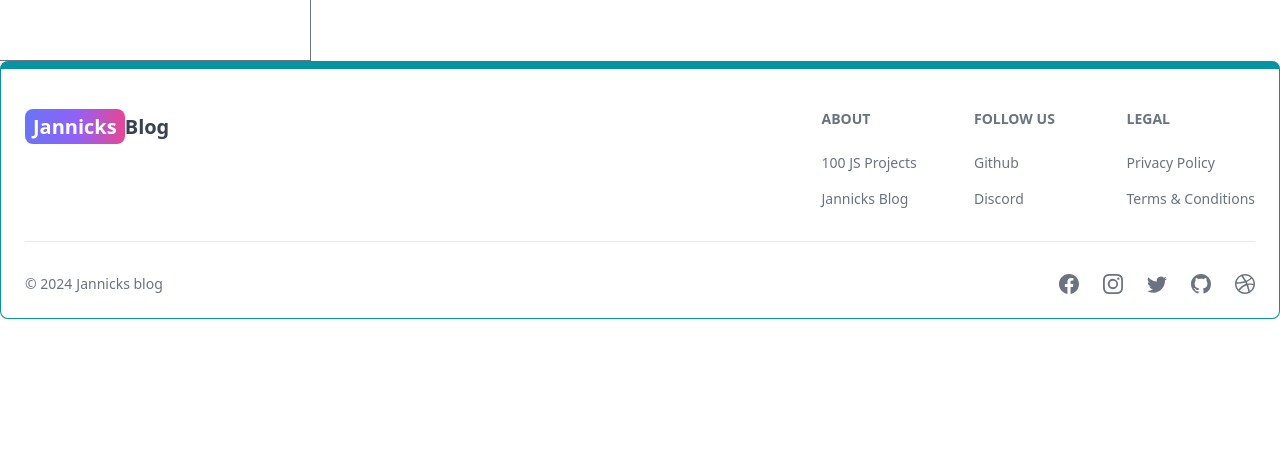
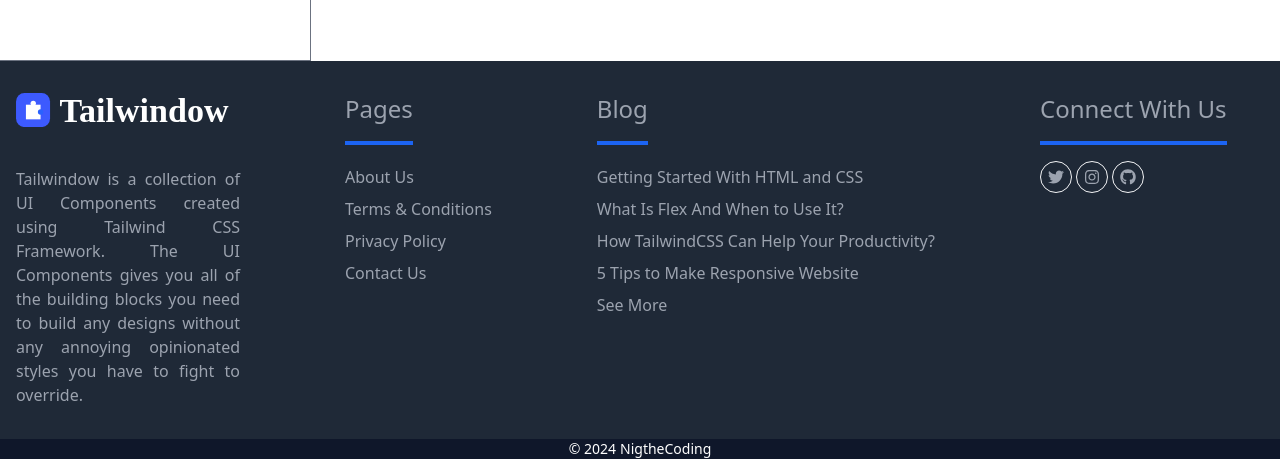
Before and after one commit to JannickPepe/MERN-Blog, a React (Vite) app in the folder client/: page /search in a window 1280 px wide. Shown: the part 803-1262 px from the top of the page. Before the commit the page ends 1122 px from the top, so only its background shows below. Built offline with nearby package versions, Linux system fonts and the light colour scheme; no server answers.

Commit message:
remade footer and small UI changes to landing

```diff
--- a/client/src/components/Footer.jsx
+++ b/client/src/components/Footer.jsx
@@ -1,81 +1,98 @@
 import { Footer } from 'flowbite-react';
 import { Link } from 'react-router-dom';
 import { BsFacebook, BsInstagram, BsTwitter, BsGithub, BsDribbble } from 'react-icons/bs';
+
 export default function FooterCom() {
+
   return (
-    <Footer container className='border border-t-8 border-teal-500'>
-      <div className='w-full max-w-7xl mx-auto'>
-        <div className='grid w-full justify-between sm:flex md:grid-cols-1'>
-          <div className='mt-5'>
-            <Link
-              to='/'
-              className='self-center whitespace-nowrap text-lg sm:text-xl font-semibold dark:text-white'
-            >
-              <span className='px-2 py-1 bg-gradient-to-r from-indigo-500 via-purple-500 to-pink-500 rounded-lg text-white'>
-                Jannicks
-              </span>
-              Blog
-            </Link>
-          </div>
-          <div className='grid grid-cols-2 gap-8 mt-4 sm:grid-cols-3 sm:gap-6'>
-            <div>
-              <Footer.Title title='About' />
-              <Footer.LinkGroup col>
-                <Footer.Link
-                  href='https://www.100jsprojects.com'
-                  target='_blank'
-                  rel='noopener noreferrer'
-                >
-                  100 JS Projects
-                </Footer.Link>
-                <Footer.Link
-                  href='/about'
-                  target='_blank'
-                  rel='noopener noreferrer'
-                >
-                  Jannicks Blog
-                </Footer.Link>
-              </Footer.LinkGroup>
+    <footer>
+      <div className="bg-gray-800 py-4 text-gray-400">
+        <div className="container px-4 mx-auto">
+          <div className="-mx-4 flex flex-wrap justify-between">
+            <div className="px-4 my-4 w-full xl:w-1/5">
+              <a href="/" className="block w-56 mb-10">
+                <svg version="1.1" viewBox="0 0 3368 512" xmlns="http://www.w3.org/2000/svg">
+                  <g fill="none" fillRule="evenodd">
+                    <g transform="translate(0 -75)">
+                      <g transform="translate(0 75)">
+                        <rect width="512" height="512" rx="128" fill="#3D5AFE"></rect>
+                        <rect x="149" y="176" width="220" height="220" fill="#fff"></rect>
+                        <circle cx="259" cy="156" r="40" fill="#fff"></circle>
+                        <circle cx="369" cy="286" r="40" fill="#2962FF"></circle>
+                      </g>
+                      <text fill="white" fontFamily="Nunito-Bold, Nunito" fontSize="512" fontWeight="bold">
+                        <tspan x="654" y="518">Tailwindow</tspan>
+                      </text>
+                    </g>
+                  </g>
+                </svg>
+              </a>
+              <p className="text-justify">
+                Tailwindow is a collection of UI Components created using Tailwind CSS Framework. The UI Components gives you all of the building blocks you need to build any designs without any annoying opinionated styles you have to fight to override.
+              </p>
             </div>
-            <div>
-              <Footer.Title title='Follow us' />
-              <Footer.LinkGroup col>
-                <Footer.Link
-                  href='https://www.github.com/sahandghavidel'
-                  target='_blank'
-                  rel='noopener noreferrer'
-                >
-                  Github
-                </Footer.Link>
-                <Footer.Link href='#'>Discord</Footer.Link>
-              </Footer.LinkGroup>
+
+            <div className="px-4 my-4 w-full sm:w-auto">
+              <div>
+                <h2 className="inline-block text-2xl pb-4 mb-4 border-b-4 border-blue-600">Pages</h2>
+              </div>
+              <ul className="leading-8">
+                <li><a href="#" className="hover:text-blue-400">About Us</a></li>
+                <li><a href="#" className="hover:text-blue-400">Terms &amp; Conditions</a></li>
+                <li><a href="#" className="hover:text-blue-400">Privacy Policy</a></li>
+                <li><a href="#" className="hover:text-blue-400">Contact Us</a></li>
+              </ul>
             </div>
-            <div>
-              <Footer.Title title='Legal' />
-              <Footer.LinkGroup col>
-                <Footer.Link href='#'>Privacy Policy</Footer.Link>
-                <Footer.Link href='#'>Terms &amp; Conditions</Footer.Link>
-              </Footer.LinkGroup>
+            <div className="px-4 my-4 w-full sm:w-auto">
+              <div>
+                <h2 className="inline-block text-2xl pb-4 mb-4 border-b-4 border-blue-600">Blog</h2>
+              </div>
+              <ul className="leading-8">
+                <li><a href="#" className="hover:text-blue-400">Getting Started With HTML and CSS</a></li>
+                <li><a href="#" className="hover:text-blue-400">What Is Flex And When to Use It?</a></li>
+                <li><a href="#" className="hover:text-blue-400">How TailwindCSS Can Help Your Productivity?</a></li>
+                <li><a href="#" className="hover:text-blue-400">5 Tips to Make Responsive Website</a></li>
+                <li><a href="#" className="hover:text-blue-400">See More</a></li>
+              </ul>
+            </div>
+            <div className="px-4 my-4 w-full sm:w-auto xl:w-1/5">
+              <div>
+                <h2 className="inline-block text-2xl pb-4 mb-4 border-b-4 border-blue-600">Connect With Us</h2>
+              </div>
+              <div>
+                <a href="#" className="inline-flex items-center justify-center h-8 w-8 border border-gray-100 rounded-full mr-1 hover:text-blue-400 hover:border-blue-400">
+                  <svg className="w-4 h-4 fill-current" xmlns="http://www.w3.org/2000/svg" viewBox="0 0 512 512">
+                    <path d="M459.37 151.716c.325 4.548.325 9.097.325 13.645 0 138.72-105.583 298.558-298.558 298.558-59.452 0-114.68-17.219-161.137-47.106 8.447.974 16.568 1.299 25.34 1.299 49.055 0 94.213-16.568 130.274-44.832-46.132-.975-84.792-31.188-98.112-72.772 6.498.974 12.995 1.624 19.818 1.624 9.421 0 18.843-1.3 27.614-3.573-48.081-9.747-84.143-51.98-84.143-102.985v-1.299c13.969 7.797 30.214 12.67 47.431 13.319-28.264-18.843-46.781-51.005-46.781-87.391 0-19.492 5.197-37.36 14.294-52.954 51.655 63.675 129.3 105.258 216.365 109.807-1.624-7.797-2.599-15.918-2.599-24.04 0-57.828 46.782-104.934 104.934-104.934 30.213 0 57.502 12.67 76.67 33.137 23.715-4.548 46.456-13.32 66.599-25.34-7.798 24.366-24.366 44.833-46.132 57.827 21.117-2.273 41.584-8.122 60.426-16.243-14.292 20.791-32.161 39.308-52.628 54.253z"></path>
+                  </svg>
+                </a>
+                <a href="#" className="inline-flex items-center justify-center h-8 w-8 border border-gray-100 rounded-full mr-1 hover:text-blue-400 hover:border-blue-400">
+                  <svg className="w-4 h-4 fill-current" xmlns="http://www.w3.org/2000/svg" viewBox="0 0 448 512">
+                    <path d="M224.1 141c-63.6 0-114.9 51.3-114.9 114.9s51.3 114.9 114.9 114.9S339 319.5 339 255.9 287.7 141 224.1 141zm0 189.6c-41.1 0-74.7-33.5-74.7-74.7s33.5-74.7 74.7-74.7 74.7 33.5 74.7 74.7-33.6 74.7-74.7 74.7zm146.4-194.3c0 14.9-12 26.8-26.8 26.8-14.9 0-26.8-12-26.8-26.8s12-26.8 26.8-26.8 26.8 12 26.8 26.8zm76.1 27.2c-1.7-35.9-9.9-67.7-36.2-93.9-26.2-26.2-58-34.4-93.9-36.2-37-2.1-147.9-2.1-184.9 0-35.8 1.7-67.6 9.9-93.9 36.1s-34.4 58-36.2 93.9c-2.1 37-2.1 147.9 0 184.9 1.7 35.9 9.9 67.7 36.2 93.9s58 34.4 93.9 36.2c37 2.1 147.9 2.1 184.9 0 35.9-1.7 67.7-9.9 93.9-36.2 26.2-26.2 34.4-58 36.2-93.9 2.1-37 2.1-147.8 0-184.8zM398.8 388c-7.8 19.6-22.9 34.7-42.6 42.6-29.5 11.7-99.5 9-132.1 9s-102.7 2.6-132.1-9c-19.6-7.8-34.7-22.9-42.6-42.6-11.7-29.5-9-99.5-9-132.1s-2.6-102.7 9-132.1c7.8-19.6 22.9-34.7 42.6-42.6 29.5-11.7 99.5-9 132.1-9s102.7-2.6 132.1 9c19.6 7.8 34.7 22.9 42.6 42.6 11.7 29.5 9 99.5 9 132.1s2.7 102.7-9 132.1z"></path>
+                  </svg>
+                </a>
+                <a href="#" className="inline-flex items-center justify-center h-8 w-8 border border-gray-100 rounded-full mr-1 hover:text-blue-400 hover:border-blue-400">
+                  <svg className="w-4 h-4 fill-current" xmlns="http://www.w3.org/2000/svg" viewBox="0 0 496 512">
+                    <path d="M165.9 397.4c0 2-2.3 3.6-5.2 3.6-3.3.3-5.6-1.3-5.6-3.6 0-2 2.3-3.6 5.2-3.6 3-.3 5.6 1.3 5.6 3.6zm-31.1-4.5c-.7 2 1.3 4.3 4.3 4.9 2.6 1 5.6 0 6.2-2s-1.3-4.3-4.3-5.2c-2.6-.7-5.5.3-6.2 2.3zm44.2-1.7c-2.9.7-4.9 2.6-4.6 4.9.3 2 2.9 3.3 5.9 2.6 2.9-.7 4.9-2.6 4.6-4.6-.3-1.9-3-3.2-5.9-2.9zM244.8 8C106.1 8 0 113.3 0 252c0 110.9 69.8 205.8 169.5 239.2 12.8 2.3 17.3-5.6 17.3-12.1 0-6.2-.3-40.4-.3-61.4 0 0-70 15-84.7-29.8 0 0-11.4-29.1-27.8-36.6 0 0-22.9-15.7 1.6-15.4 0 0 24.9 2 38.6 25.8 21.9 38.6 58.6 27.5 72.9 20.9 2.3-16 8.8-27.1 16-33.7-55.9-6.2-112.3-14.3-112.3-110.5 0-27.5 7.6-41.3 23.6-58.9-2.6-6.5-11.1-33.3 2.6-67.9 20.9-6.5 69 27 69 27 20-5.6 41.5-8.5 62.8-8.5s42.8 2.9 62.8 8.5c0 0 48.1-33.6 69-27 13.7 34.7 5.2 61.4 2.6 67.9 16 17.7 25.8 31.5 25.8 58.9 0 96.5-58.9 104.2-114.8 110.5 9.2 7.9 17 22.9 17 46.4 0 33.7-.3 75.4-.3 83.6 0 6.5 4.6 14.4 17.3 12.1C428.2 457.8 496 362.9 496 252 496 113.3 383.5 8 244.8 8zM97.2 352.9c-1.3 1-1 3.3.7 5.2 1.6 1.6 3.9 2.3 5.2 1 1.3-1 1-3.3-.7-5.2-1.6-1.6-3.9-2.3-5.2-1zm-10.8-8.1c-.7 1.3.3 2.9 2.3 3.9 1.6 1 3.6.7 4.3-.7.7-1.3-.3-2.9-2.3-3.9-2-.6-3.6-.3-4.3.7zm32.4 35.6c-1.6 1.3-1 4.3 1.3 6.2 2.3 2.3 5.2 2.6 6.5 1 1.3-1.3.7-4.3-1.3-6.2-2.2-2.3-5.2-2.6-6.5-1zm-11.4-14.7c-1.6 1-1.6 3.6 0 5.9 1.6 2.3 4.3 3.3 5.6 2.3 1.6-1.3 1.6-3.9 0-6.2-1.4-2.3-4-3.3-5.6-2z"></path>
+                  </svg>
+                </a>
+              </div>
+
             </div>
           </div>
         </div>
-        <Footer.Divider />
-        <div className='w-full sm:flex sm:items-center sm:justify-between'>
-          <Footer.Copyright
-            href='#'
-            by="Jannicks blog"
-            year={new Date().getFullYear()}
-          />
-          <div className="flex gap-6 sm:mt-0 mt-4 sm:justify-center">
-            <Footer.Icon href='#' icon={BsFacebook}/>
-            <Footer.Icon href='#' icon={BsInstagram}/>
-            <Footer.Icon href='#' icon={BsTwitter}/>
-            <Footer.Icon href='https://github.com/sahandghavidel' icon={BsGithub}/>
-            <Footer.Icon href='#' icon={BsDribbble}/>
-
+      </div>
+      <div className="">
+        <div className="container mx-auto px-4 bg-slate-900">
+          <div className="-mx-4 flex flex-wrap justify-between">
+            <Footer.Copyright
+              href='#'
+              by="NigtheCoding"
+              className='text-white mx-auto'
+              year={new Date().getFullYear()}
+            />
           </div>
         </div>
       </div>
-    </Footer>
+  </footer>
   );
 }
--- a/client/src/components/Landing/NewBlogs.jsx
+++ b/client/src/components/Landing/Articles.jsx
@@ -14,7 +14,7 @@
     lg: 1024,
 };
 
-const NewBlogs = () => {
+const Articles = () => {
     const [ref, { width }] = useMeasure();
     const [offset, setOffset] = useState(0);
 
@@ -112,7 +112,7 @@
     );
 };
 
-export default NewBlogs;
+export default Articles;
 
 const items = [
     {
--- a/client/src/components/Landing/NewProjects.jsx
+++ b/client/src/components/Landing/NewProjects.jsx
@@ -120,7 +120,7 @@
         </h2>
 
         <div className="col-span-1 md:col-span-8">
-            <div className="flex gap-4">
+            <div className="grid grid-cols-2 md:grid-cols-4 gap-4 text-center">
                 <span className="text-xs text-slate-800 font-semibold border-2 border-sky-700 px-2 py-1 rounded-full">Scaleable</span>
                 <span className="text-xs text-slate-800 font-semibold border-2 border-sky-700 px-2 py-1 rounded-full">Middlewares</span>
                 <span className="text-xs text-slate-800 font-semibold border-2 border-sky-700 px-2 py-1 rounded-full">State Mangement</span>
@@ -150,7 +150,7 @@
         </h2>
 
         <div className="col-span-1 md:col-span-8">
-            <div className="flex gap-4">
+            <div className="grid grid-cols-2 md:grid-cols-4 gap-4 text-center">
                 <span className="text-xs text-slate-800 font-semibold border-2 border-sky-700 px-2 py-1 rounded-full">Virtual DOM</span>
                 <span className="text-xs text-slate-800 font-semibold border-2 border-sky-700 px-2 py-1 rounded-full">Middlewares</span>
                 <span className="text-xs text-slate-800 font-semibold border-2 border-sky-700 px-2 py-1 rounded-full">State Mangement</span>
@@ -180,7 +180,7 @@
         </h2>
 
         <div className="col-span-1 md:col-span-8">
-            <div className="flex gap-4">
+            <div className="grid grid-cols-2 md:grid-cols-4 gap-4 text-center">
                 <span className="text-xs text-slate-800 font-semibold border-2 border-sky-700 px-2 py-1 rounded-full">Scaleable</span>
                 <span className="text-xs text-slate-800 font-semibold border-2 border-sky-700 px-2 py-1 rounded-full">Type Safe</span>
                 <span className="text-xs text-slate-800 font-semibold border-2 border-sky-700 px-2 py-1 rounded-full">State Mangement</span>
--- a/client/src/components/PostCard.jsx
+++ b/client/src/components/PostCard.jsx
@@ -1,3 +1,4 @@
+/* eslint-disable react/prop-types */
 import { Link } from 'react-router-dom';
 
 export default function PostCard({ post }) {
--- a/client/src/pages/Home.jsx
+++ b/client/src/pages/Home.jsx
@@ -3,7 +3,7 @@
 import PostCard from '../components/PostCard';
 import NewHero from '../components/Landing/NewHero';
 import { NewProjects } from '../components/Landing/NewProjects';
-import NewBlogs from '../components/Landing/NewBlogs';
+import Articles from '../components/Landing/Articles';
 
 export default function Home() {
 
@@ -52,8 +52,10 @@
         )}
       </section>
 
+      {/* ARTICLES SECTION */}
       <section className='bg-slate-100 dark:bg-slate-700'>
-        <NewBlogs />
+      <Articles posts={posts} />
+
       </section>
 
     </main>
```
